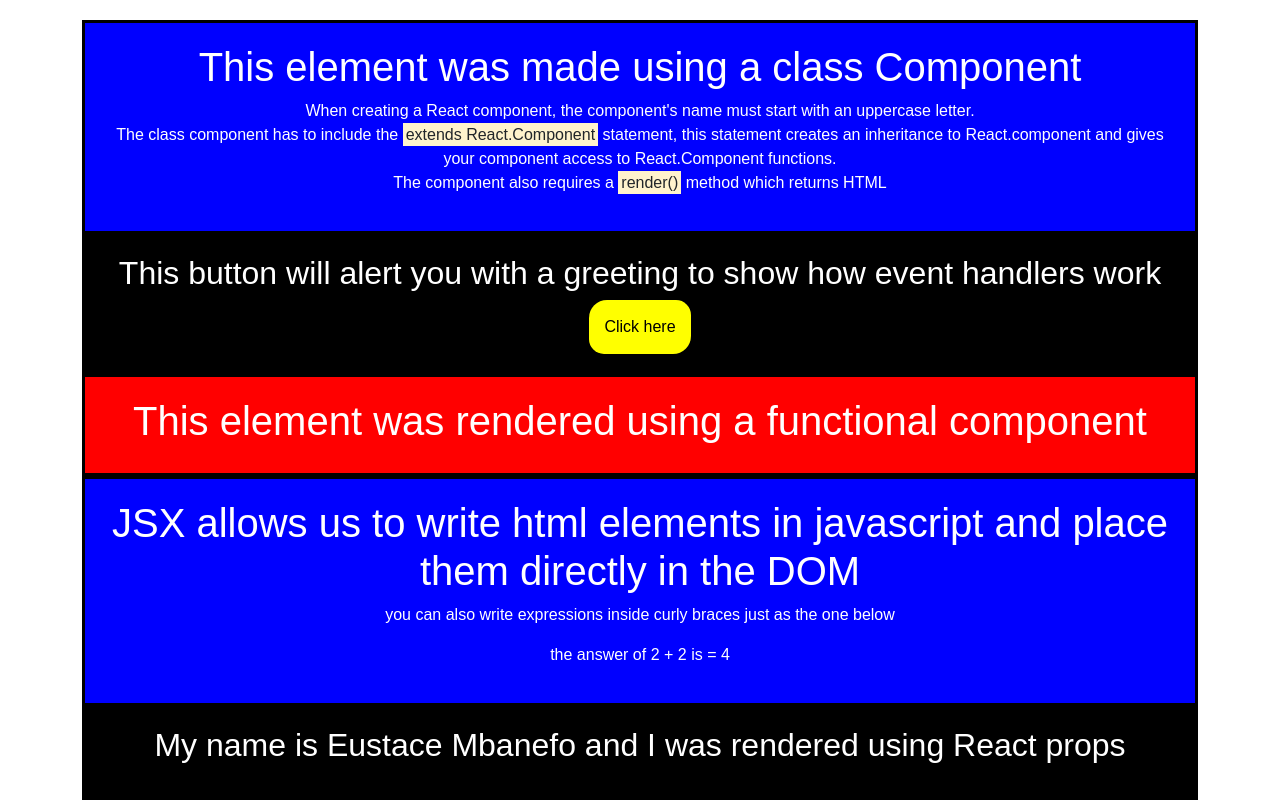
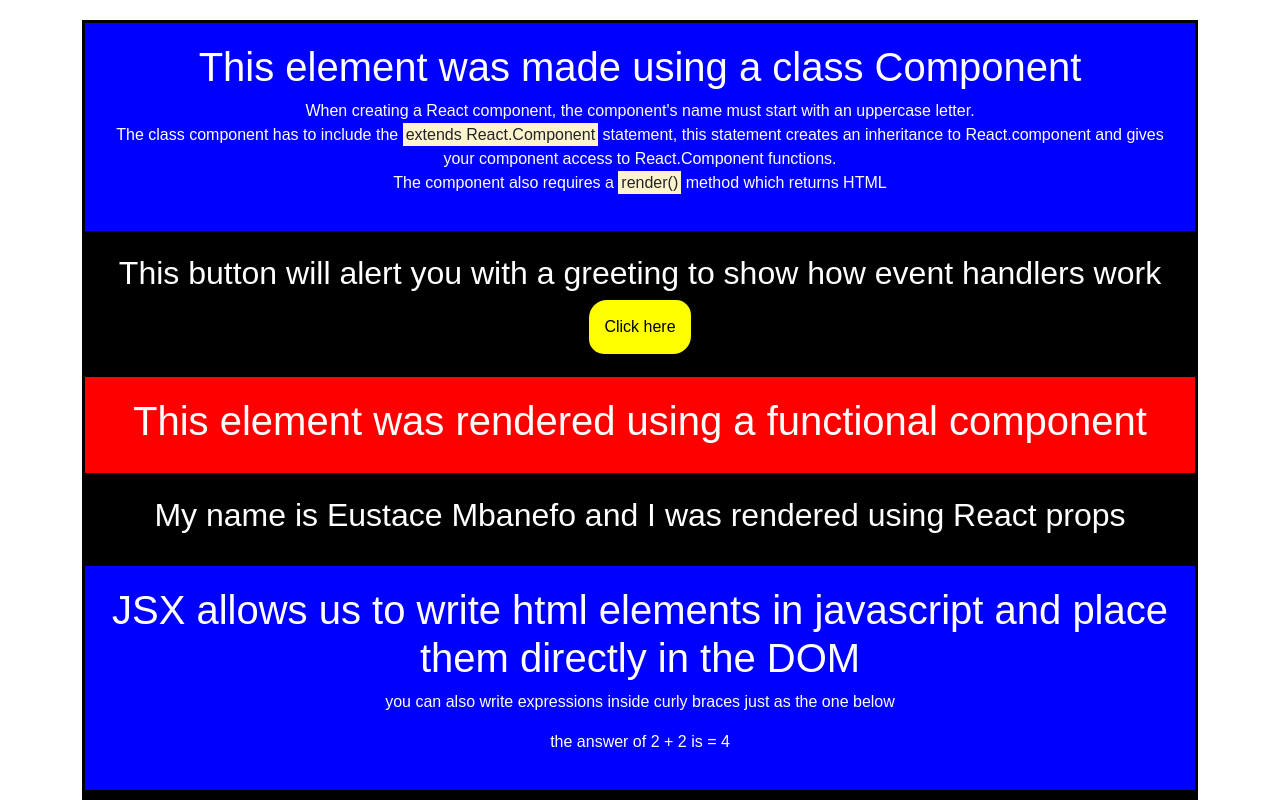
Before and after one commit to Phumnanya/React_basics, a React (Create React App) app: page / in a window 1280 px wide. Shown: the top 800 px of the page. Built offline with nearby package versions, Linux system fonts and the light colour scheme.

Commit message:
Update App.js

```diff
--- a/src/App.js
+++ b/src/App.js
@@ -14,8 +14,8 @@
         <Classcompo />
         <Eventhandlers />
         <Functionalcompo />
+        <Property fullname="Eustace Mbanefo"/>
         <Jsyntax />
-        <Property fullname="Eustace Mbanefo"/>
         <States />
      </main>
      </>
```
